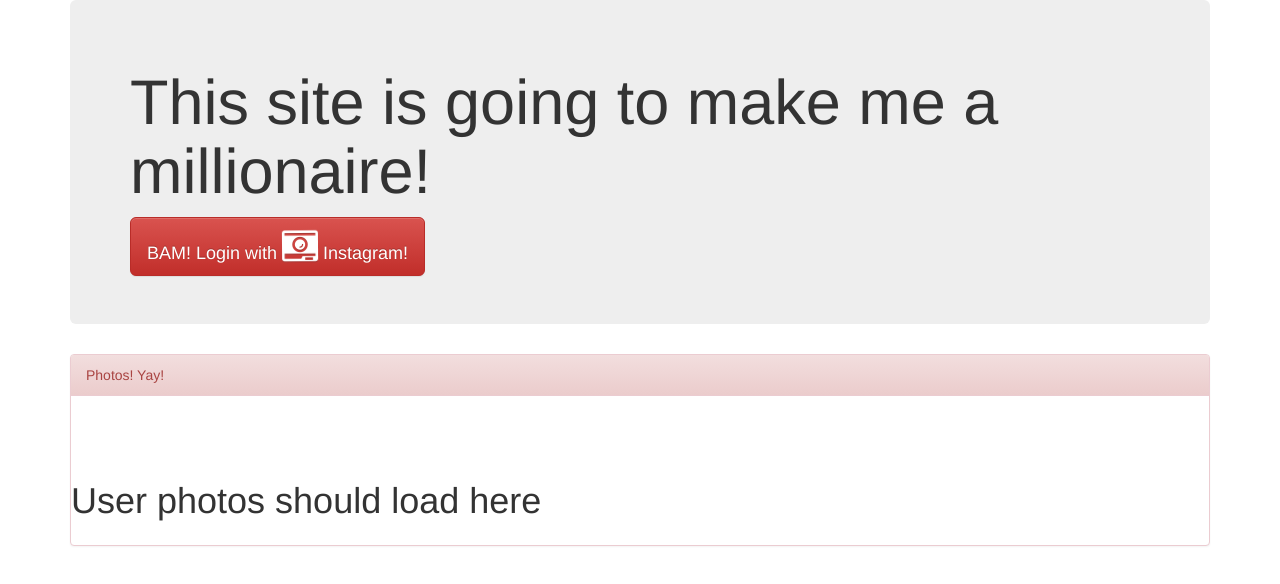
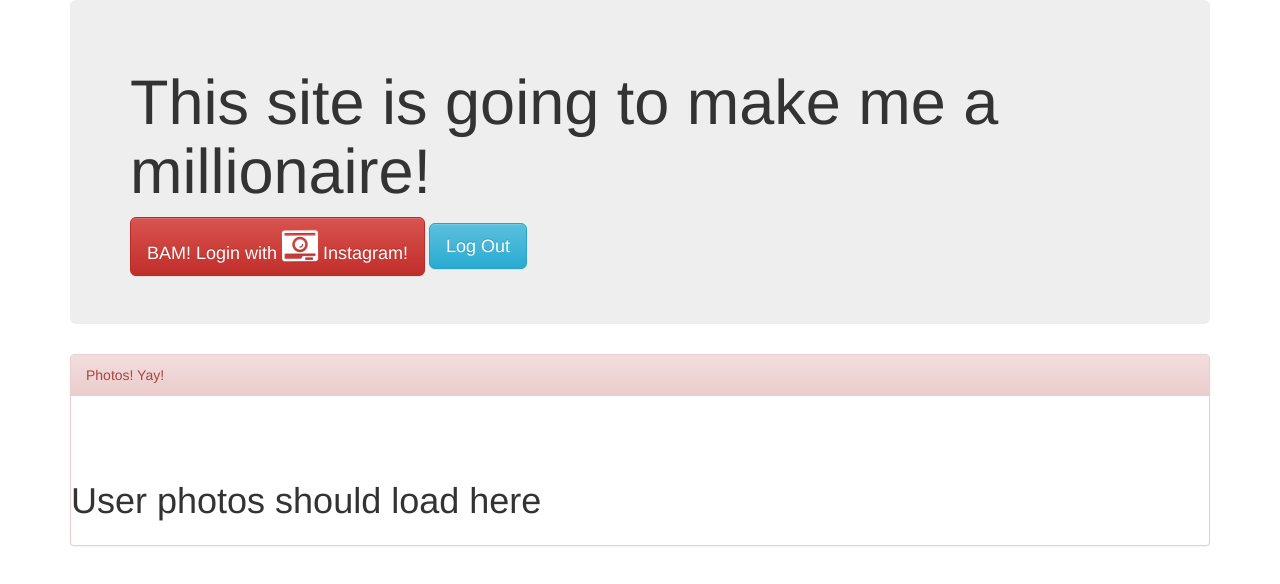
Before and after one commit to tonynotto/insta-javascript, a plain HTML site: page index.html in a window 1280 px wide. Drawn offline with nearby package versions, Linux system fonts and the light colour scheme.

Commit message:
Update index.html

```diff
--- a/index.html
+++ b/index.html
@@ -13,6 +13,7 @@
     <div class="jumbotron">
       <h1>This site is going to make me a millionaire!</h1>
       <a href="https://api.instagram.com/oauth/authorize/?client_id=19f48033302f4ff5818eb8e6af00299a&redirect_uri=http://tonynotto.github.io/insta-javascript/&response_type=token"><button class="btn btn-danger btn-lg">BAM! Login with <i class="fa fa-camera-retro fa-2x fa-spin"></i> Instagram!</button></a>
+      <a href="https://instagram.com/accounts/logout"><button class="btn btn-info btn-lg">Log Out</button></a>
     </div>
     <div class="panel panel-danger">
       <div class="panel-heading">Photos! Yay!</div>
```
